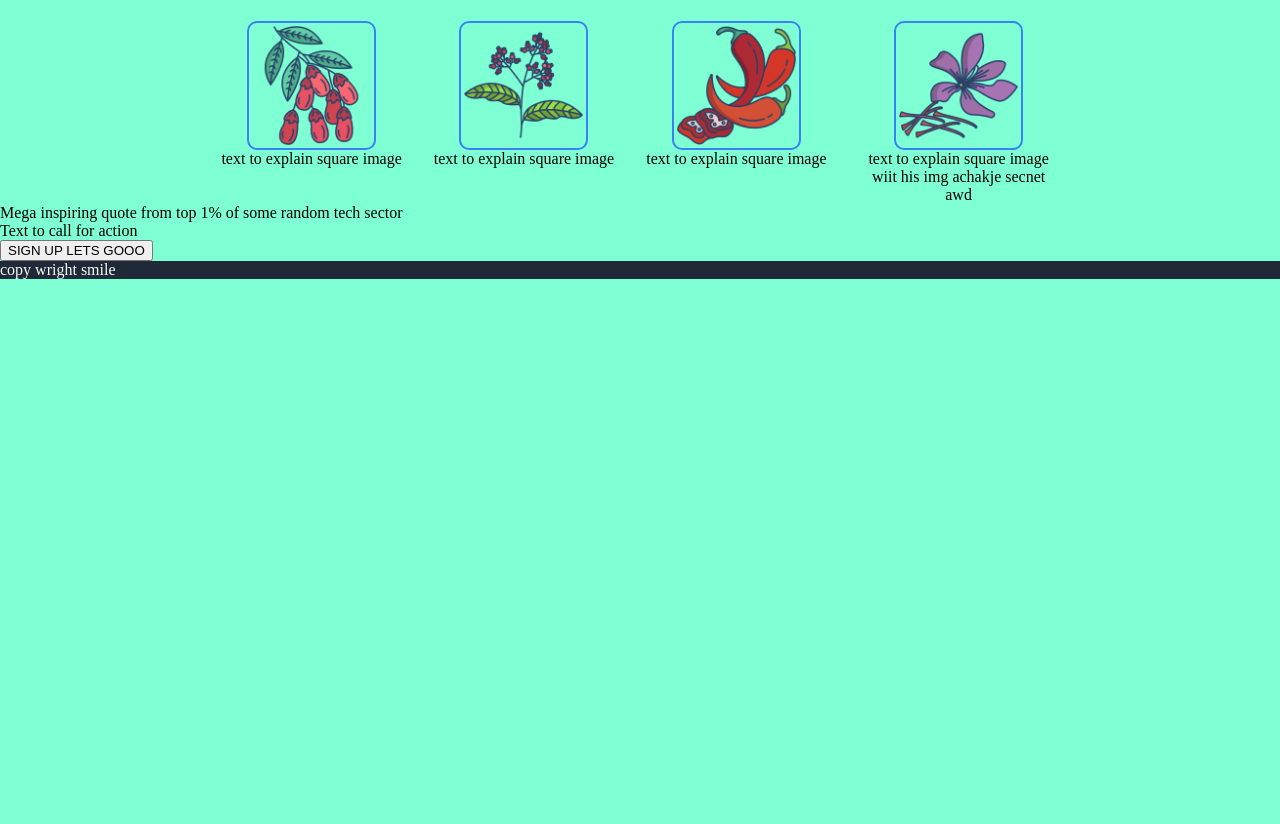
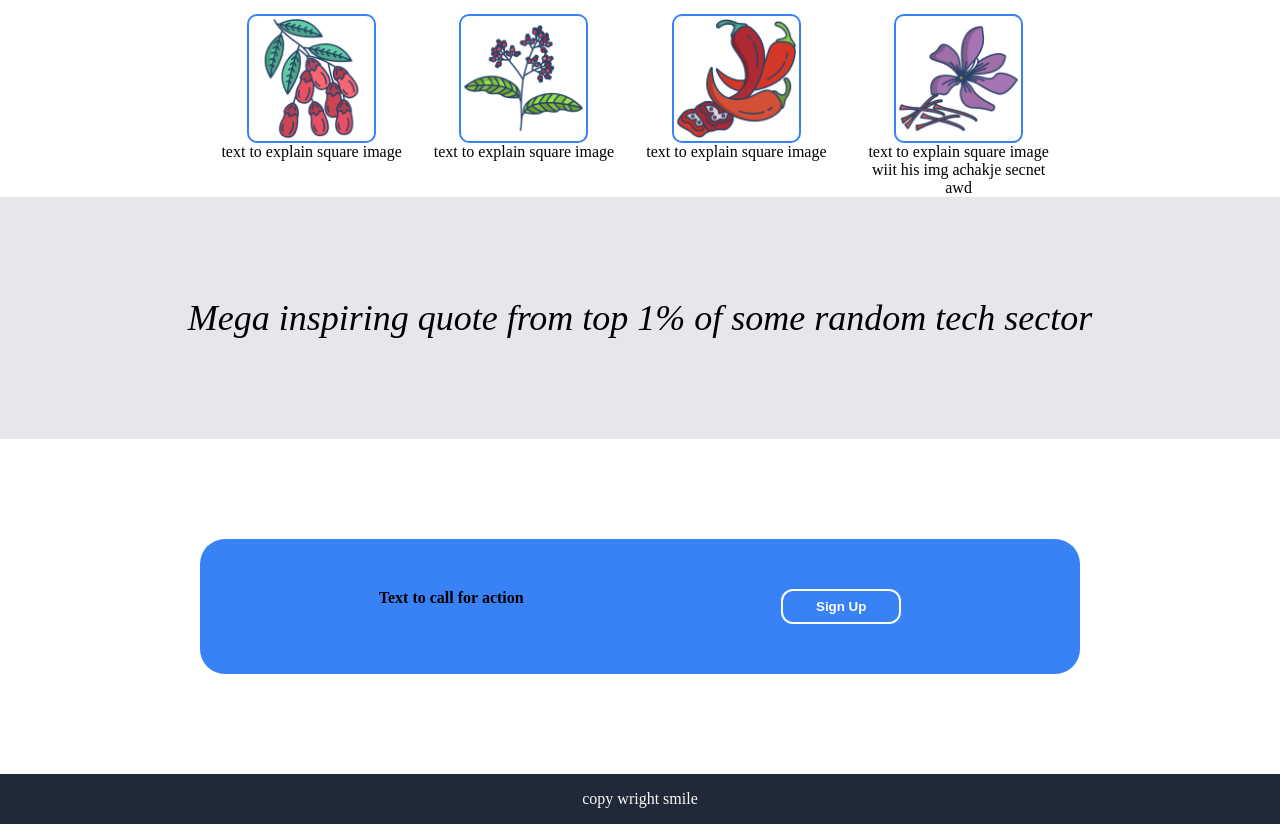
Before and after one commit to FrankieSun93/LandingPage, a plain HTML site: page index.html in a window 1280 px wide. Shown: the part 650-1474 px from the top of the page. Before the commit the page ends 929 px from the top, so only its background shows below. Drawn offline with Linux system fonts and the light colour scheme.

Commit message:
finish Landing Page

```diff
--- a/index.html
+++ b/index.html
@@ -63,10 +63,12 @@
     <!-- Call to action section -->
     <div class="action">
         <div>Text to call for action</div>
-        <button>SIGN UP LETS GOOO</button>
+        <button class="signup-btn whiteborder">Sign Up</button>
     </div>
     <!-- Footer -->
-    <div class="footer">copy wright smile</div>
+    <div class="footer">
+        <div>copy wright smile</div>
+    </div>
 </body>
 
 </html>
--- a/styles.css
+++ b/styles.css
@@ -1,5 +1,5 @@
 body {
-  background-color: aquamarine;
+  /* background-color: aquamarine; */
   display: flex;
   flex-flow: column wrap;
   padding: 0px;
@@ -28,7 +28,7 @@ body {
   display: flex;
   align-items: center;
   justify-content: space-between;
-  padding: 0 100px;
+  height: 50px;
   font-size: 18px;
 }
 
@@ -46,7 +46,6 @@ img {
 
 .hero {
   display: flex;
-
   justify-content: space-between;
   gap: 30px;
   padding: 100px;
@@ -94,6 +93,37 @@ img {
     gap: 32px;
     text-align: center;
 }
+
 .info {
     max-width: 200px;
 }
+
+.quote {
+  padding: 100px;
+  background-color: #E5E7EB;
+  font-size: 36px;
+  text-align: center;
+  font-style: italic;
+}
+
+.action {
+  display: flex;
+  justify-content: space-around;
+  background-color: #3882F6;
+  margin: 100px 200px;
+  padding: 50px;
+  text-align: center;
+  font-weight: bold;
+  border-radius: 25px;
+}
+
+.whiteborder{
+  border: 2px solid white
+}
+
+.footer{
+  display: flex;
+  align-items: center;
+  justify-content: center;
+  height: 50px
+}
```
